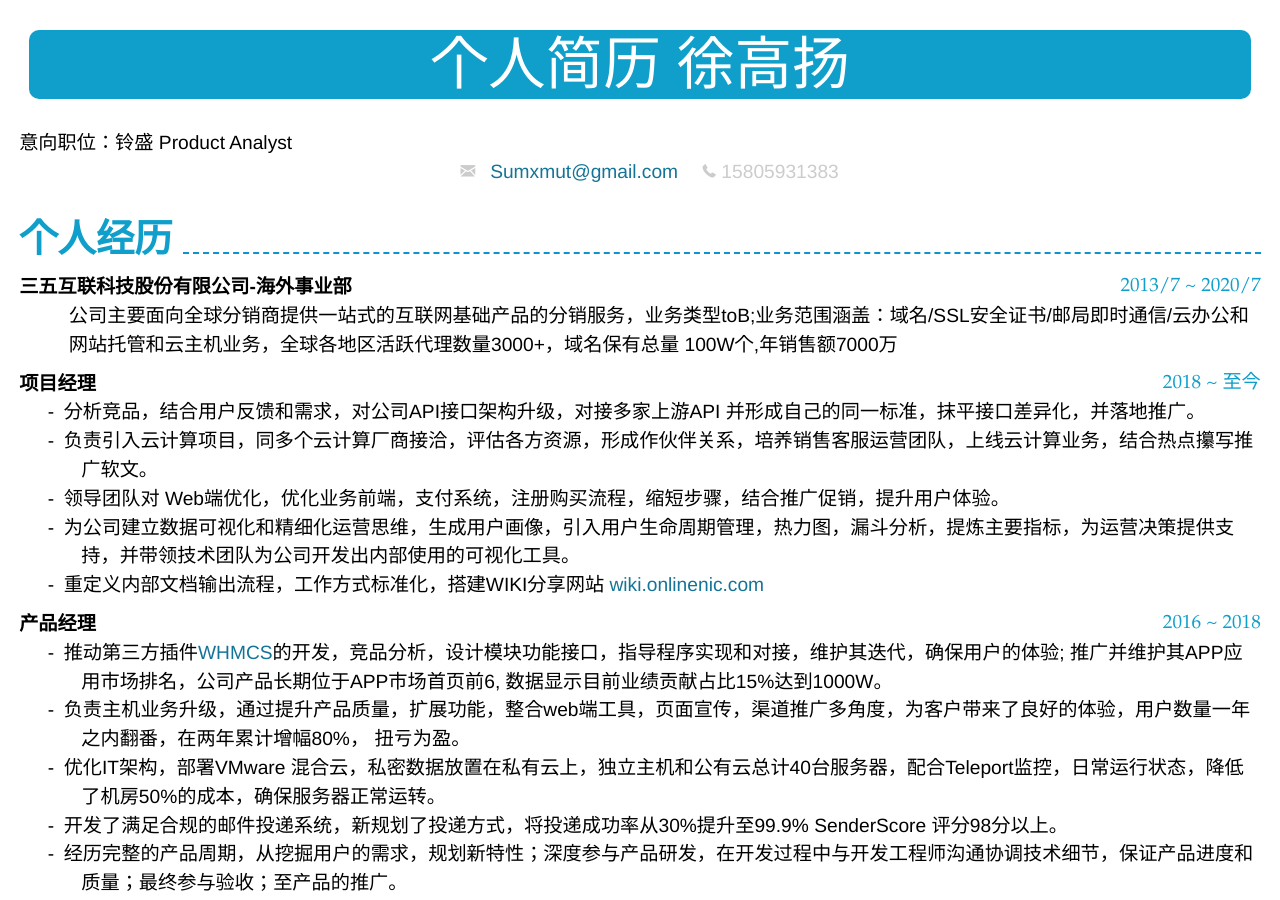
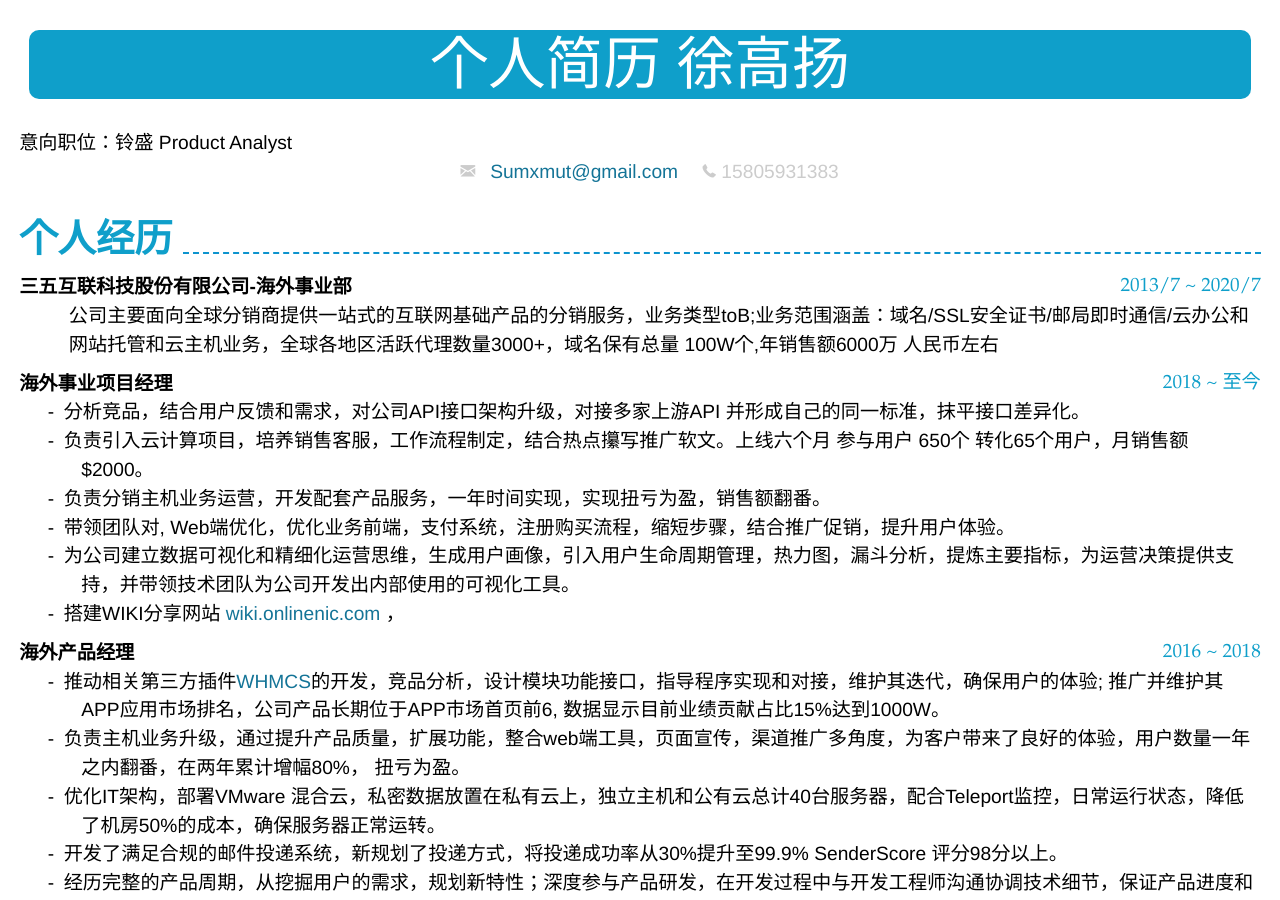
Before and after one commit to topgg/topgg.github.io, a Jekyll site: the page built from index.md, in a window 1280 px wide and 900 px high. Built offline with Jekyll 4.4.1, drawn with Linux system fonts in a browser that asks for light colours; nearby versions of some CDN libraries.

Commit message:
Update index.md

```diff
--- a/index.md
+++ b/index.md
@@ -26,19 +26,20 @@ Supported arguments:
 
 ###  **三五互联科技股份有限公司-海外事业部** `2013/7 ~ 2020/7`
 
-公司主要面向全球分销商提供一站式的互联网基础产品的分销服务，业务类型toB;业务范围涵盖：域名/SSL安全证书/邮局即时通信/云办公和网站托管和云主机业务，全球各地区活跃代理数量3000+，域名保有总量 100W个,年销售额7000万
+公司主要面向全球分销商提供一站式的互联网基础产品的分销服务，业务类型toB;业务范围涵盖：域名/SSL安全证书/邮局即时通信/云办公和网站托管和云主机业务，全球各地区活跃代理数量3000+，域名保有总量 100W个,年销售额6000万 人民币左右
 
-### **项目经理** `2018 ~ 至今`
+### **海外事业项目经理** `2018 ~ 至今`
 
-- 分析竞品，结合用户反馈和需求，对公司API接口架构升级，对接多家上游API 并形成自己的同一标准，抹平接口差异化，并落地推广。
-- 负责引入云计算项目，同多个云计算厂商接洽，评估各方资源，形成作伙伴关系，培养销售客服运营团队，上线云计算业务，结合热点攥写推广软文。
-- 领导团队对 Web端优化，优化业务前端，支付系统，注册购买流程，缩短步骤，结合推广促销，提升用户体验。
+- 分析竞品，结合用户反馈和需求，对公司API接口架构升级，对接多家上游API 并形成自己的同一标准，抹平接口差异化。
+- 负责引入云计算项目，培养销售客服，工作流程制定，结合热点攥写推广软文。上线六个月 参与用户 650个 转化65个用户，月销售额 $2000。
+- 负责分销主机业务运营，开发配套产品服务，一年时间实现，实现扭亏为盈，销售额翻番。
+- 带领团队对, Web端优化，优化业务前端，支付系统，注册购买流程，缩短步骤，结合推广促销，提升用户体验。
 - 为公司建立数据可视化和精细化运营思维，生成用户画像，引入用户生命周期管理，热力图，漏斗分析，提炼主要指标，为运营决策提供支持，并带领技术团队为公司开发出内部使用的可视化工具。
-- 重定义内部文档输出流程，工作方式标准化，搭建WIKI分享网站 [wiki.onlinenic.com](wiki.onlinenic.com)
+- 搭建WIKI分享网站 [wiki.onlinenic.com](wiki.onlinenic.com) ，
 
-### **产品经理** `2016 ~ 2018`
+### **海外产品经理** `2016 ~ 2018`
 
-- 推动第三方插件[WHMCS](https://marketplace.whmcs.com/product/category/Domain+Registrars)的开发，竞品分析，设计模块功能接口，指导程序实现和对接，维护其迭代，确保用户的体验; 推广并维护其APP应用市场排名，公司产品长期位于APP市场首页前6, 数据显示目前业绩贡献占比15%达到1000W。
+- 推动相关第三方插件[WHMCS](https://marketplace.whmcs.com/product/category/Domain+Registrars)的开发，竞品分析，设计模块功能接口，指导程序实现和对接，维护其迭代，确保用户的体验; 推广并维护其APP应用市场排名，公司产品长期位于APP市场首页前6, 数据显示目前业绩贡献占比15%达到1000W。
 - 负责主机业务升级，通过提升产品质量，扩展功能，整合web端工具，页面宣传，渠道推广多角度，为客户带来了良好的体验，用户数量一年之内翻番，在两年累计增幅80%， 扭亏为盈。
 - 优化IT架构，部署VMware 混合云，私密数据放置在私有云上，独立主机和公有云总计40台服务器，配合Teleport监控，日常运行状态，降低了机房50%的成本，确保服务器正常运转。
 - 开发了满足合规的邮件投递系统，新规划了投递方式，将投递成功率从30%提升至99.9% SenderScore 评分98分以上。
```
